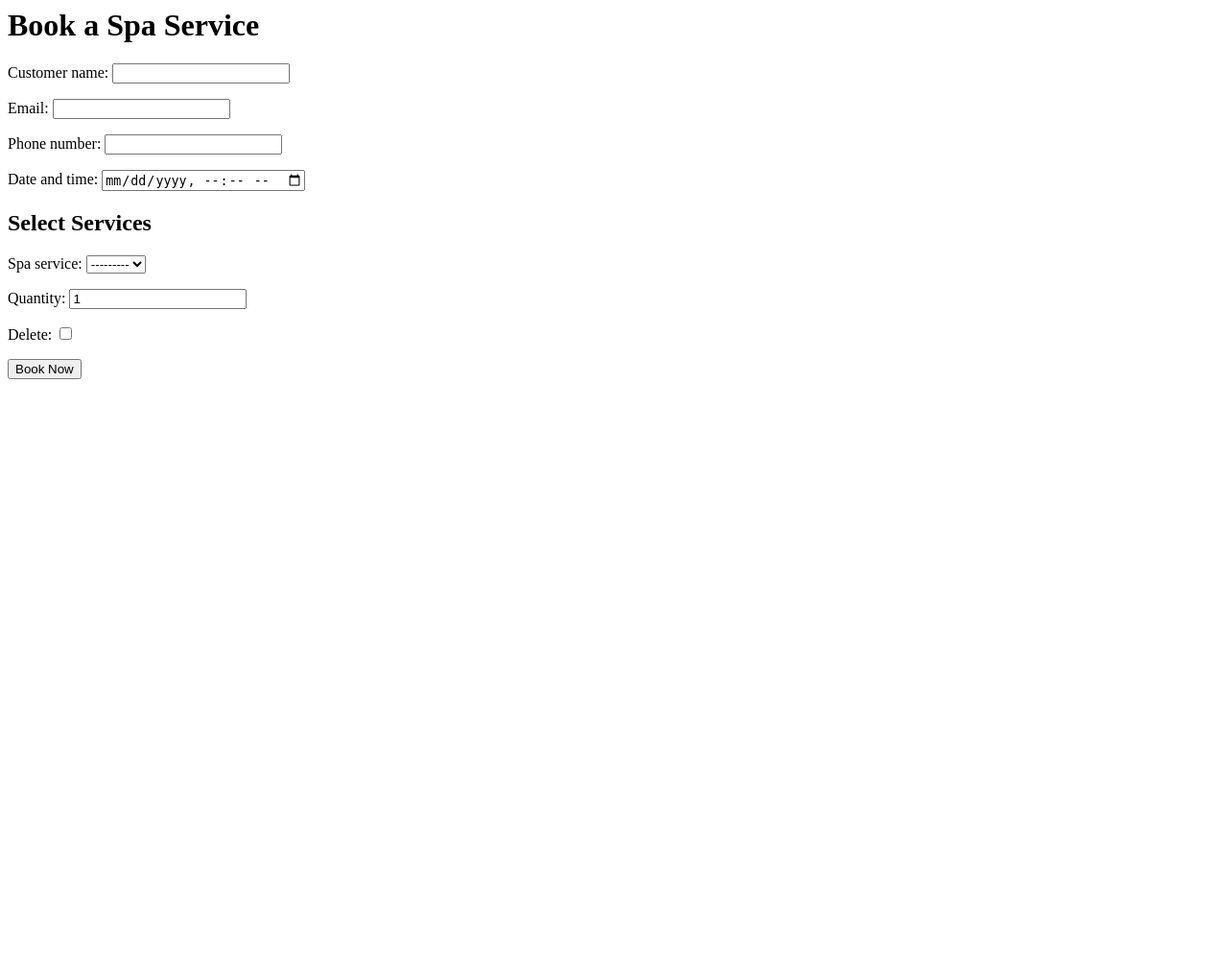
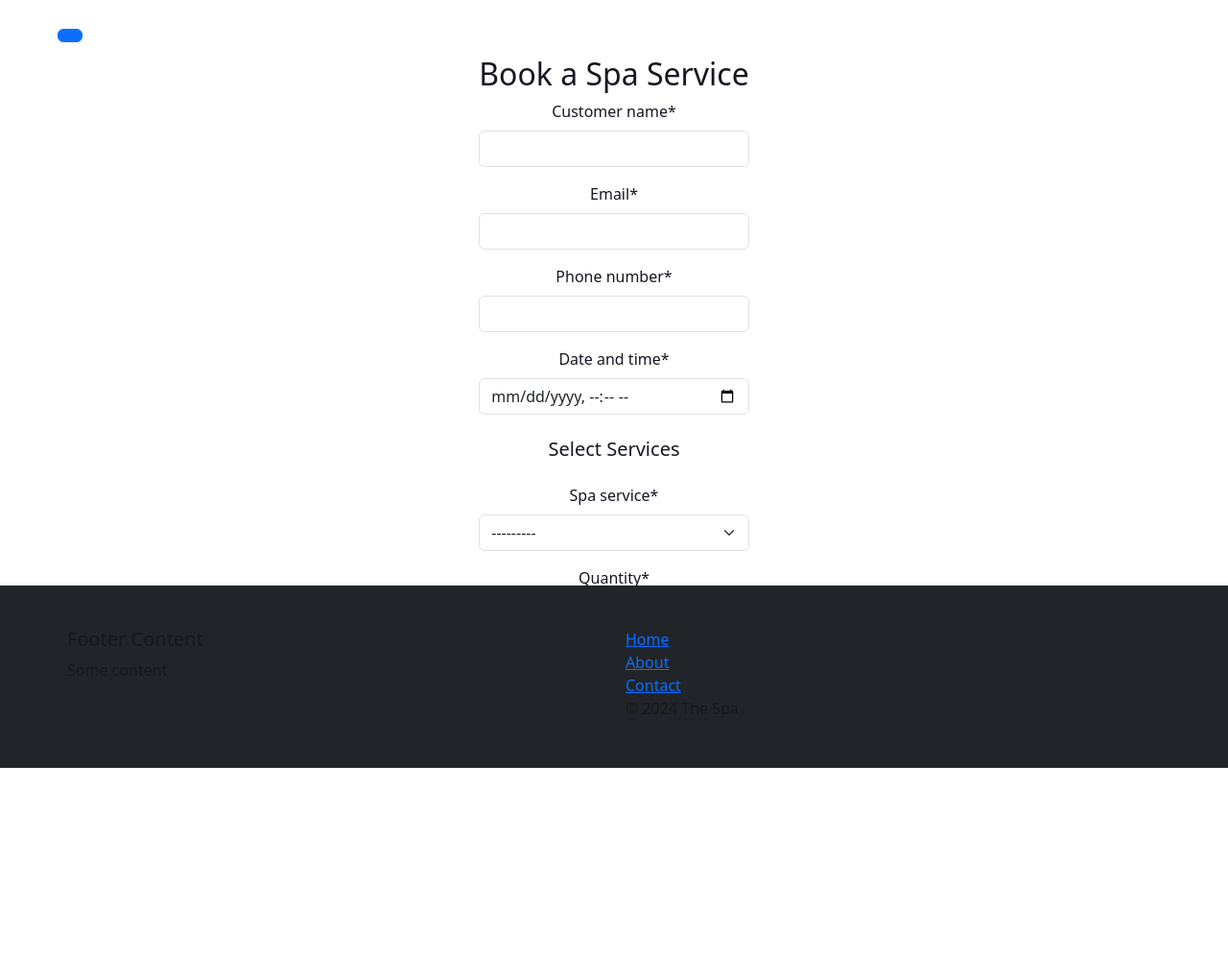
Before and after one commit to CeciliaSG/pp5_hotel_e-commerce, a Django app: page /booking/ in a window 1280 px wide. Shown: the whole page at 96% size. Before the commit the page ends 395 px from the top, so only its background shows below. Run offline with Django 4.2, Linux system fonts and the light colour scheme; data that the repository does not hold is empty; some libraries are stand-ins or nearby versions.

Commit message:
Make changes to booking views and to fix issue with booking form

```diff
--- a/booking/models.py
+++ b/booking/models.py
@@ -48,7 +48,7 @@
         Returns:
             None
         """
-        self.booking_total = self.spa_booking_services.aggregate(models.Sum('total_cost'))['total_cost__sum'] or Decimal('0.00')
+        self.booking_total = self.spa_booking_services.aggregate(models.Sum('spa_service_total'))['spa_service_total__sum'] or Decimal('0.00')
 
         self.save()
 
--- a/booking/templates/booking/book_spa_service.html
+++ b/booking/templates/booking/book_spa_service.html
@@ -1,14 +1,28 @@
- <h1>Book a Spa Service</h1>
+
+ {% extends "base.html" %}
+ {% load static %}
+
+ {% load crispy_forms_filters %}
+ {% load crispy_forms_tags %}
+
+  {% block content %}
+<div class="section container form-container my-5 pb-5">
+    <div class="row">
+        <div class="col-md-12">
+ <h1 class="h2">Book a Spa Service</h1>
     <form method="post" action="{% url 'book_spa_service' %}">
         {% csrf_token %}
-        {{ booking_form.as_p }}
-        <h2>Select Services</h2>
+        {{ booking_form | crispy }}
+        <h2 class="h5 mb-4 mt-4">Select Services</h2>
         {{ service_formset.management_form }}
         {% for form in service_formset %}
             <div class="service-form">
-                {{ form.as_p}}
+                {{ form|crispy}}
             </div>
         {% endfor %}
-
         <button type="submit">Book Now</button>
     </form>
+    </div>
+    </div>
+    </div>
+    {% endblock %}
--- a/booking/views.py
+++ b/booking/views.py
@@ -1,6 +1,10 @@
 from django.shortcuts import render
 from .forms import SpaBookingForm, SpaBookingServicesFormSet
 from .models import SpaBooking, SpaBookingServices
+from datetime import datetime
+from django.shortcuts import redirect
+
+
 
 
 # Create your views here.
@@ -12,6 +16,13 @@
 
         if booking_form.is_valid() and service_formset.is_valid():
             booking = booking_form.save(commit=False)
+
+            booking.customer_profile = request.user
+
+
+            booking.date_and_time = datetime.now()
+            booking.booking_date = datetime.now()
+
             booking.booking_total = 0
             booking.save()
 
@@ -22,7 +33,7 @@
 
             booking.update_total()
 
-            return redirect('home/index.html')
+            return redirect('home')
 
     else:
         booking_form = SpaBookingForm()
--- a/static/css/style.css
+++ b/static/css/style.css
@@ -5,9 +5,17 @@
 
 /* Global styles */
 
-html {
-height: 100%;
-scroll-behavior: smooth;
+html, body {
+    height: 100%;
+    margin: 0;
+    display: flex;
+    flex-direction: column;
+    scroll-behavior: smooth;
+}
+
+main {
+    flex: 1 0 auto;
+    padding-bottom: 100px;
 }
 
 .bg-colour-blue {
@@ -120,6 +128,10 @@
     margin-top: 20px;
 }
 
+.form-container{
+
+}
+
 .row{
     margin: 0;
 }
@@ -180,6 +192,7 @@
 /* Footer */
 
 footer {
+    flex-shrink: 0;
     color: white;
     position: fixed;
     padding: 20px 20px;
@@ -187,3 +200,15 @@
     width: 100%;
     z-index: 1000; /* Ensure footer appears above other content */
 }
+
+
+/* Media Screens */
+
+@media (min-width: 768px) {
+
+    main {
+    flex: 1 0 auto;
+    padding-bottom: 100px;
+}
+
+}
--- a/templates/base.html
+++ b/templates/base.html
@@ -39,7 +39,7 @@
   <ul class="navbar-nav me-auto mb-2 mb-lg-0 w-100">
         <div class="row justify-content-center w-100">
           <div class="col text-left">
-            <li class="nav-item"><a class="nav-link" href="#home">Home</a></li>
+<li class="nav-item"><a class="nav-link" href="#" onclick="window.location.href='{% url 'home' %}'">Home</a></li>
             <li class="nav-item"><a class="nav-link" href="#about">About the Spa</a></li>
             <li class="nav-item"><a class="nav-link" href="#treatments">Treatments</a></li>
              <li class="nav-item"><a class="nav-link" href="#book">Prices & Booking</a></li>
@@ -85,6 +85,7 @@
           <li><a href="#">Home</a></li>
           <li><a href="#">About</a></li>
           <li><a href="#">Contact</a></li>
+           <p>© 2024 The Spa</p>
         </ul>
       </div>
     </div>
```
